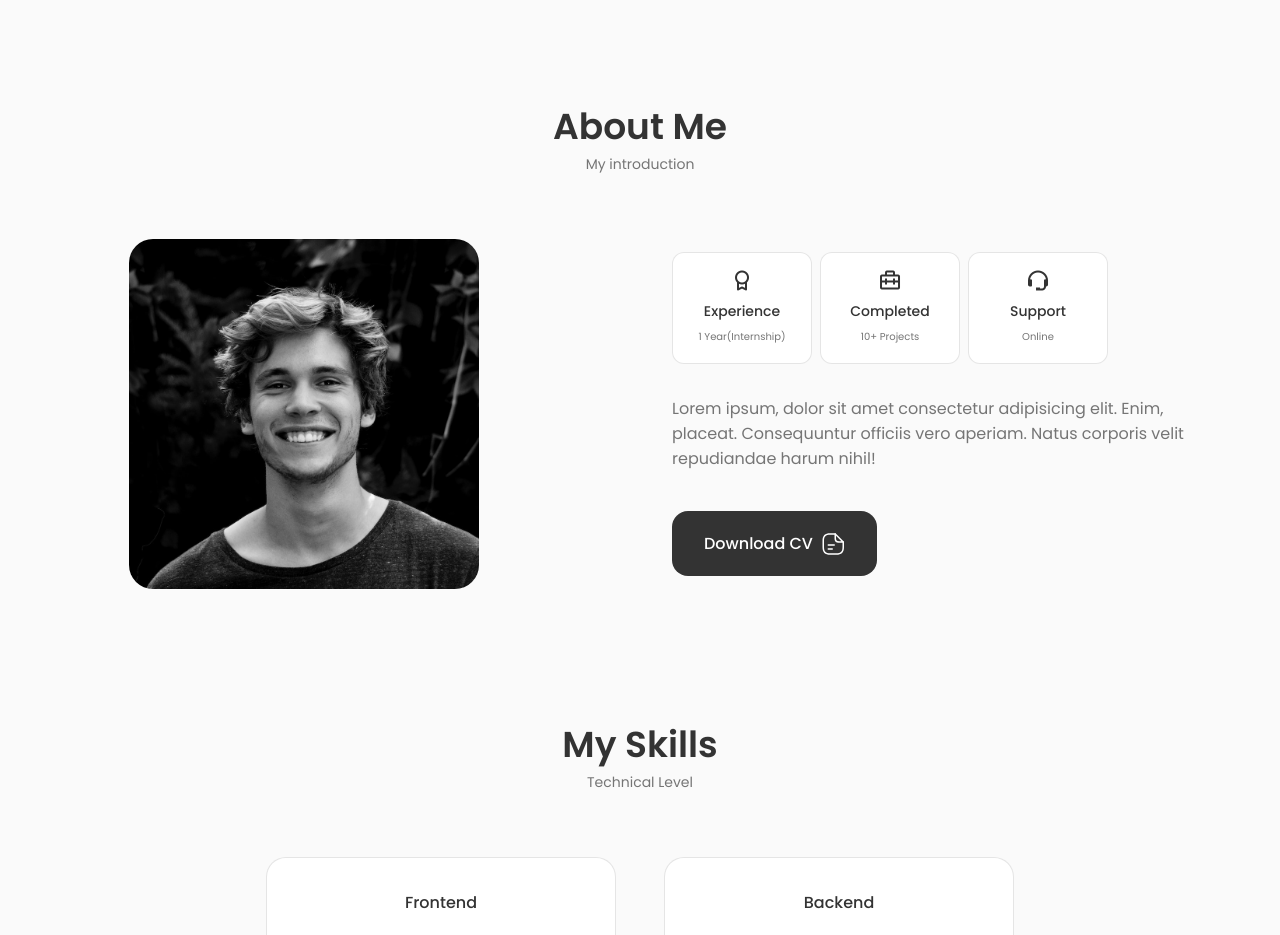
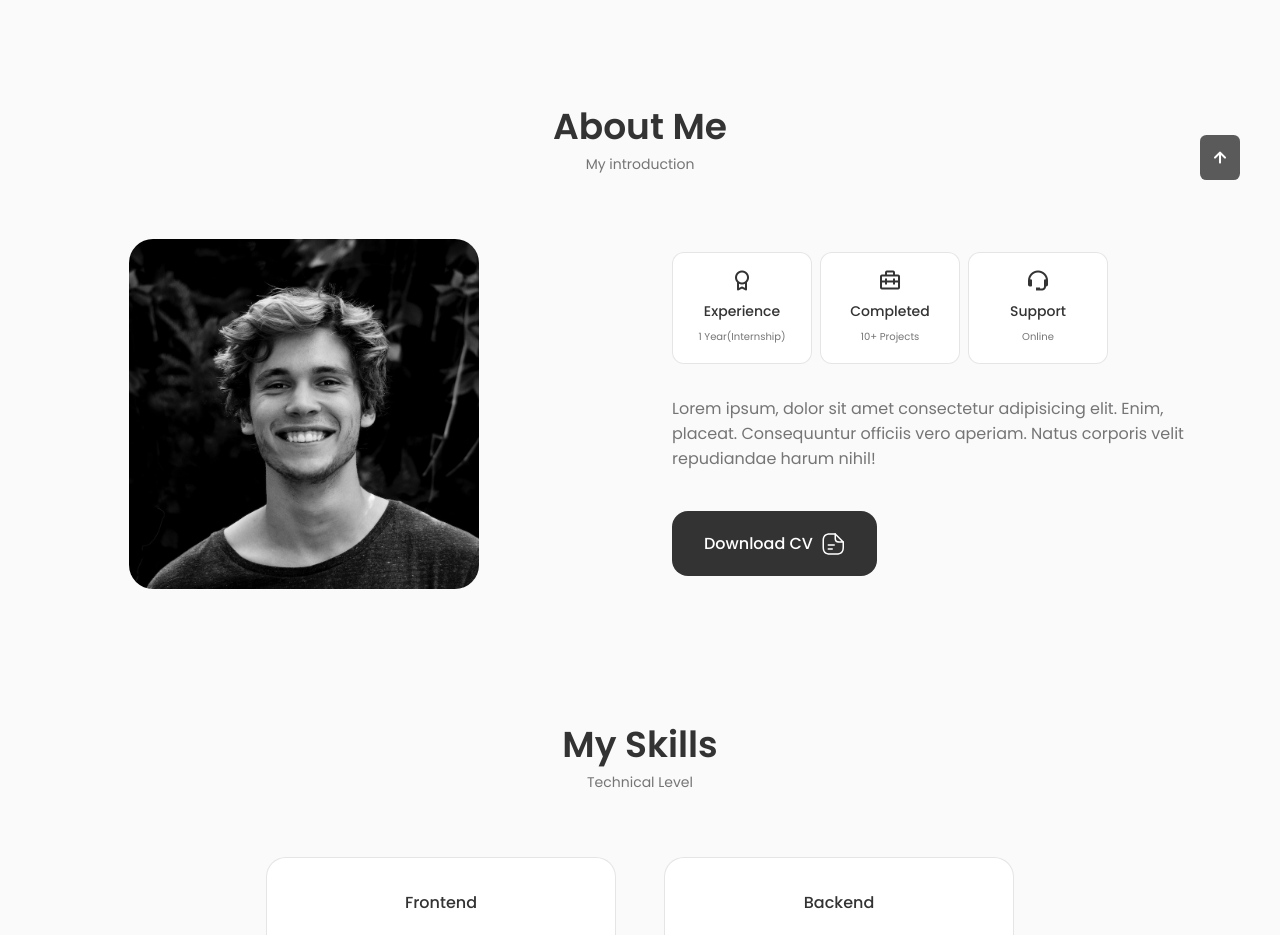
Before and after one commit to arshupadhyay/ArshUpadhyay_portfolio, a React (Create React App) app: page / in a window 1280 px wide. Shown: the part 780-1715 px from the top of the page. Built offline with nearby package versions, Linux system fonts and the light colour scheme.

Commit message:
scroll component

```diff
--- a/src/App.js
+++ b/src/App.js
@@ -5,6 +5,7 @@
 import Header from './components/header/Header';
 import Home from './components/home/Home';
 import Qualification from './components/qualifications/Qualification';
+import ScrollUp from './components/scrollup/ScrollUp';
 import Services from './components/services/Services';
 import Skills from './components/skills/Skills';
 
@@ -20,8 +21,10 @@
       <Services/>
       <Qualification/>
       <Contact/>
+    </main>
+
       <Footer/>
-    </main>
+      <ScrollUp/>
     </>
   );
 }
--- a/src/components/header/Header.jsx
+++ b/src/components/header/Header.jsx
@@ -2,8 +2,19 @@
 import './header.css';
 
 const Header = () => {
+    /*==================Change Background Header=========*/
+    window.addEventListener("scroll", function() {
+        const header = document.getElementsByClassName("header")[0];
+        if (this.scrollY >= 200) {
+          header.classList.add("scroll-header");
+        } else {
+          header.classList.remove("scroll-header");
+        }
+       });
+
     // Toggle function
     const [Toggle, showMenu]  = useState(false);
+    const [activeNav,setActiveNav] = useState("#home");
   return (
     <div>
       <header className="header">
@@ -13,42 +24,42 @@
             <div className={Toggle ? "nav__menu show-menu" : "nav__menu"}>
                 <ul className="nav__list grid">
                    <li className="nav__item">
-                        <a href="#home" className="nav__link active-link">
+                        <a href="#home" onClick={()=>setActiveNav('#home')} className={activeNav === "#home" ? "nav__link active__link" : "nav__link"}>
                             <i className="uil uil-estate nav__icon"></i>
                             Home
                         </a>
                     </li>
 
                     <li className="nav__item">
-                        <a href="#about" className="nav__link">
+                        <a href="#about" onClick={()=>setActiveNav('#about')} className={activeNav === "#about" ? "nav__link active__link" : "nav__link"}>
                             <i className="uil uil-user nav__icon"></i>
                             About
                         </a>
                     </li>
 
                     <li className="nav__item">
-                        <a href="#skills" className="nav__link">
+                        <a href="#skills" onClick={()=>setActiveNav('#skills')} className={activeNav === "#skills" ? "nav__link active__link" : "nav__link"}>
                             <i className="uil uil-file-alt nav__icon"></i>
                             Skills
                         </a>
                     </li>
 
                     <li className="nav__item">
-                        <a href="#services" className="nav__link">
+                        <a href="#services" onClick={()=>setActiveNav('#services')} className={activeNav === "#services" ? "nav__link active__link" : "nav__link"}>
                             <i className="uil uil-briefcase-alt nav__icon"></i>
                             Services
                         </a>
                     </li>
 
                     <li className="nav__item">
-                        <a href="#portfolio" className="nav__link">
+                        <a href="#portfolio" onClick={()=>setActiveNav('#portfolio')} className={activeNav === "#portfolio" ? "nav__link active__link" : "nav__link"}>
                             <i className="uil uil-scenery nav__icon"></i>
                         Portfolio
                         </a>
                     </li>
 
                     <li className="nav__item">
-                        <a href="#contact" className="nav__link">
+                        <a href="#contact" onClick={()=>setActiveNav('#contact')} className={activeNav === "#contact" ? "nav__link active__link" : "nav__link"}>
                             <i className="uil uil-message nav__icon"></i>
                         Contact
                         </a>
--- a/src/components/header/header.css
+++ b/src/components/header/header.css
@@ -44,7 +44,12 @@
 
 /* Active Link*/
 .active-link,.nav__link:hover{
-    color: var(--title-color);
+    color: orangered;
+}
+
+/*Change background header*/
+.scroll-header{
+    box-shadow: 0 -1px 4px rgba(0,0,0,0.15) ;
 }
 
 /* For medium devices */
--- /dev/null
+++ b/src/components/scrollup/ScrollUp.jsx
@@ -0,0 +1,21 @@
+import React from 'react';
+import './scrollup.css';
+
+const ScrollUp = () => {
+   window.addEventListener("scroll", function() {
+    const scrollUp = document.getElementsByClassName("scrollup")[0];
+    if (this.scrollY >= 350) {
+      scrollUp.classList.add("show-scroll");
+    } else {
+      scrollUp.classList.remove("show-scroll");
+    }
+   });
+
+  return (
+    <a href="#" className="scrollup">
+        <i className="uil uil-arrow-up scrollup__icon"></i>
+    </a>
+  );
+}
+
+export default ScrollUp;
--- /dev/null
+++ b/src/components/scrollup/scrollup.css
@@ -0,0 +1,53 @@
+.scrollup{
+    position: fixed;
+    right: 2.5rem;
+    bottom: -20%;
+    background-color: var(--title-color);
+    opacity: 0.8;
+    padding: 0.3rem 0.5rem;
+    border-radius: 0.4rem;
+    z-index: var(--z-tooltip);
+    transition: .4s;
+}
+
+.scrollup__icon{
+    font-size:1.5rem ;
+    color: var(--container-color);
+}
+
+.scrollup__icon:hover{
+    background-color: var(--title-color-dark);
+}
+
+/*Show scroll*/
+.show-scroll{
+ bottom: 3rem;
+}
+
+
+/*=============== BREAKPOINTS ===============*/
+/* For large devices */
+@media screen and (max-width: 992px) {
+   .scrollup{
+    right: 1.5rem;
+    padding: 0.25rem 0.4rem;
+   }
+
+   .scrollup__icon{
+    font-size: 1.25rem;
+   }
+  }
+
+  /* For medium devices */
+  @media screen and (max-width: 768px) {
+   .show-scroll{
+    bottom: 4rem;
+   }
+  }
+
+  /* For small devices */
+  @media screen and (max-width: 350px) {
+    .scrollup{
+        right: 1rem;
+    }
+  }
```
